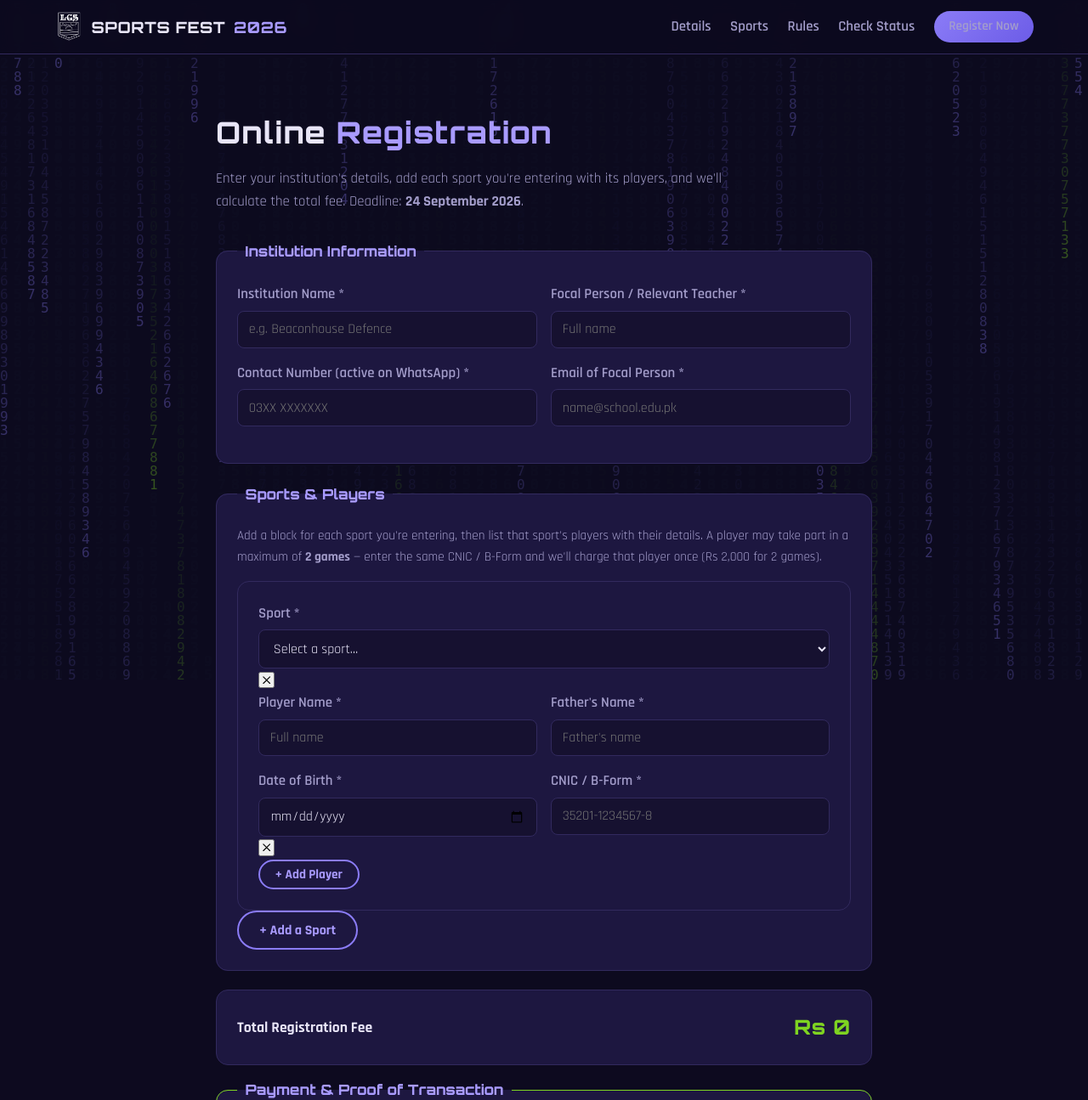
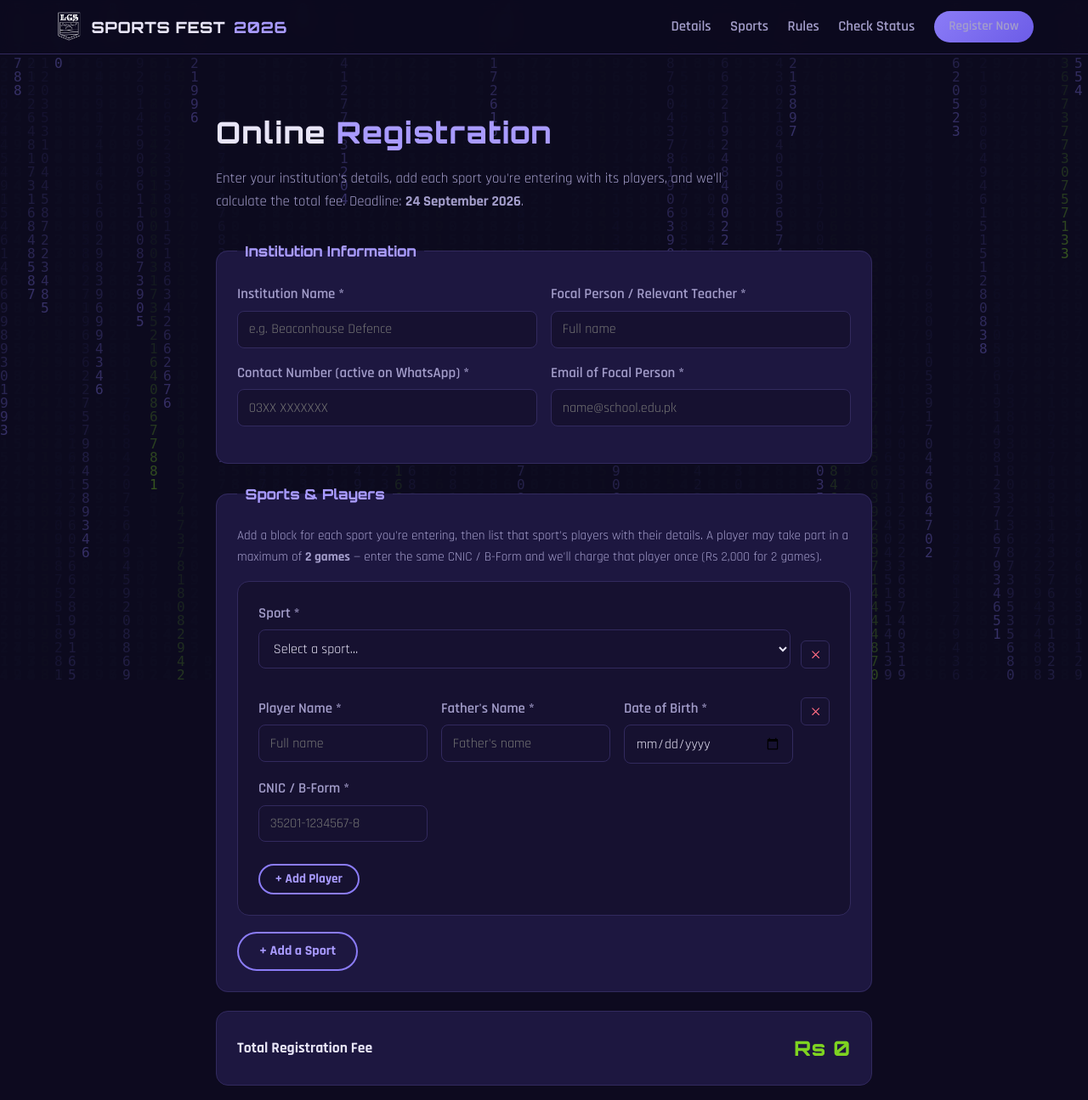
Before and after one commit to Abdulc2218/lgsrobotech, a Flask app: page /register in a window 1280 px wide. Shown: the top 1295 px of the page at 85% size. Run offline with Flask 3, Linux system fonts and the light colour scheme; some libraries are stand-ins or nearby versions.

Commit message:
Add files via upload

```diff
--- a/static/style.css
+++ b/static/style.css
@@ -191,6 +191,25 @@ input.field-valid { border-color: var(--green); }
 .field-msg.msg-good { color: var(--green); }
 .hint { color: var(--text-dim); font-size: 0.95rem; margin-bottom: 1rem; }
 
+/* ===== Sport-centric registration blocks ===== */
+.sport-block { margin-bottom: 1.2rem; background: var(--bg-2); }
+.sport-block-head { display: flex; justify-content: space-between; align-items: flex-end; gap: 0.8rem; margin-bottom: 0.4rem; }
+.sport-select-label { flex: 1; }
+.sport-hint { color: var(--green); font-size: 0.9rem; font-weight: 600; margin-bottom: 0.8rem; min-height: 1em; }
+.remove-sport, .remove-player {
+  background: transparent; border: 1px solid var(--card-border); color: var(--danger);
+  border-radius: 6px; width: 2.1rem; height: 2.1rem; cursor: pointer; flex-shrink: 0;
+  display: inline-flex; align-items: center; justify-content: center;
+}
+.remove-sport:hover, .remove-player:hover { background: rgba(255, 107, 129, 0.12); }
+.player-row { display: flex; gap: 0.6rem; align-items: flex-start; margin-bottom: 0.7rem;
+  padding-bottom: 0.7rem; border-bottom: 1px dashed var(--card-border); }
+.player-row:last-of-type { border-bottom: none; }
+.player-grid { flex: 1; grid-template-columns: repeat(auto-fit, minmax(150px, 1fr)); }
+.add-player { margin-top: 0.2rem; }
+.status-sport { font-family: "Orbitron", sans-serif; color: var(--purple-bright);
+  font-size: 0.95rem; margin: 1rem 0 0.4rem; display: flex; align-items: center; gap: 0.4rem; }
+
 .team-row { margin-bottom: 1rem; background: var(--bg-2); }
 .team-row-head { display: flex; justify-content: space-between; align-items: center; margin-bottom: 0.8rem; }
 .team-label { color: var(--purple-bright); font-family: "Orbitron", sans-serif; }
```
